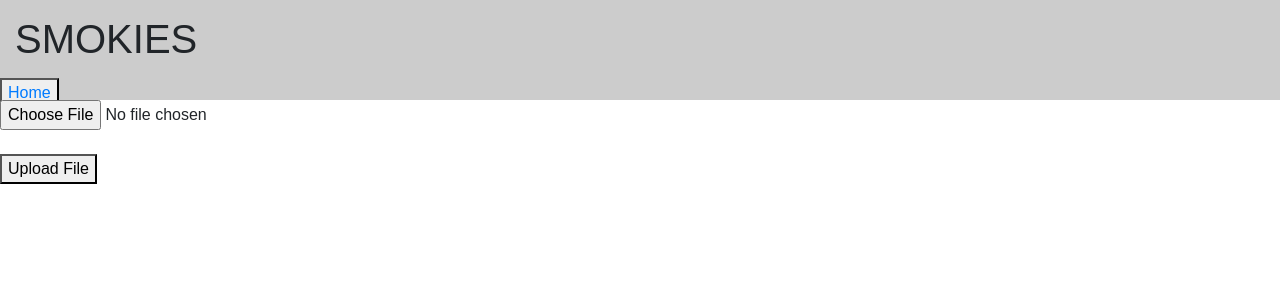
After one commit to RajuKoushik/multicloudstorage, a Django app: template templates/multicloudapis/aftersubmit.html in a window 1280 px wide. The commit adds this page. Shown: the top 300 px of the page. Run offline with Django 3.2, Linux system fonts and the light colour scheme; the template is opened without the code that fills it, so the values that code supplies are empty; some libraries are stand-ins or nearby versions.

Commit message:
rendered views and urls

```diff
--- /dev/null
+++ b/templates/multicloudapis/aftersubmit.html
@@ -0,0 +1,14 @@
+{% extends 'multicloudapis/index.html' %}
+
+{% block content %}
+    <div class="wrapper">
+         <input type="file" id="uploadfile" />
+    </div>
+    </br>
+    <form role="form" action="{% url 'home' %}" method="POST">
+        {% csrf_token %}
+        <button type="submit" >Upload File</button>
+    </form>
+    <h2>{{ message }}</h2>
+
+{% endblock content %}
--- a/templates/multicloudapis/index.html
+++ b/templates/multicloudapis/index.html
@@ -7,9 +7,87 @@
         {% endblock %}
     </title>
 	<link href="https://maxcdn.bootstrapcdn.com/bootstrap/4.0.0-beta.2/css/bootstrap.min.css" rel="stylesheet" integrity="sha384-PsH8R72JQ3SOdhVi3uxftmaW6Vc51MKb0q5P2rRUpPvrszuE4W1povHYgTpBfshb" crossorigin="anonymous">
+    <style type="text/css">
+
+			body {
+				margin:0;
+				padding:0;
+				font-family: Sans-Serif;
+				line-height: 1.5em;
+			}
+
+			#header {
+				background: #ccc;
+				height: 100px;
+			}
+
+			#header h1 {
+				margin: 0;
+				padding-top: 15px;
+			}
+
+			main {
+				padding-bottom: 10010px;
+				margin-bottom: -10000px;
+				float: left;
+				width: 100%;
+			}
+
+			#nav {
+				padding-bottom: 10010px;
+				margin-bottom: -10000px;
+				float: left;
+				width: 230px;
+				margin-left: -100%;
+				background: #eee;
+			}
+
+			#footer {
+				clear: left;
+				width: 100%;
+				background: #ccc;
+				text-align: center;
+				padding: 4px 0;
+			}
+
+			#wrapper {
+				overflow: hidden;
+			}
+
+			#content {
+				margin-left: 230px; /* Same as 'nav' width */
+			}
+
+			.innertube {
+				margin: 15px; /* Padding for content */
+				margin-top: 0;
+			}
+
+			p {
+				color: #555;
+			}
+
+			nav ul {
+				list-style-type: none;
+				margin: 0;
+				padding: 0;
+			}
+
+			nav ul a {
+				color: darkgreen;
+				text-decoration: none;
+			}
+
+		</style>
 </head>
 <body>
-<h1>SMOKIES</h1>
+    <header id="header">
+        <div class="innertube">
+            <h1>SMOKIES</h1>
+        </div>
+             <button type="submit" ><a href="{% url 'home' %}">Home</a> </button>
+        </div>
+    </header>
     {% block content %}
     {% endblock content %}
 </body>
```
Also changed, not shown: templates/multicloudapis/submit_file.html (added, +11 -0 lines).
